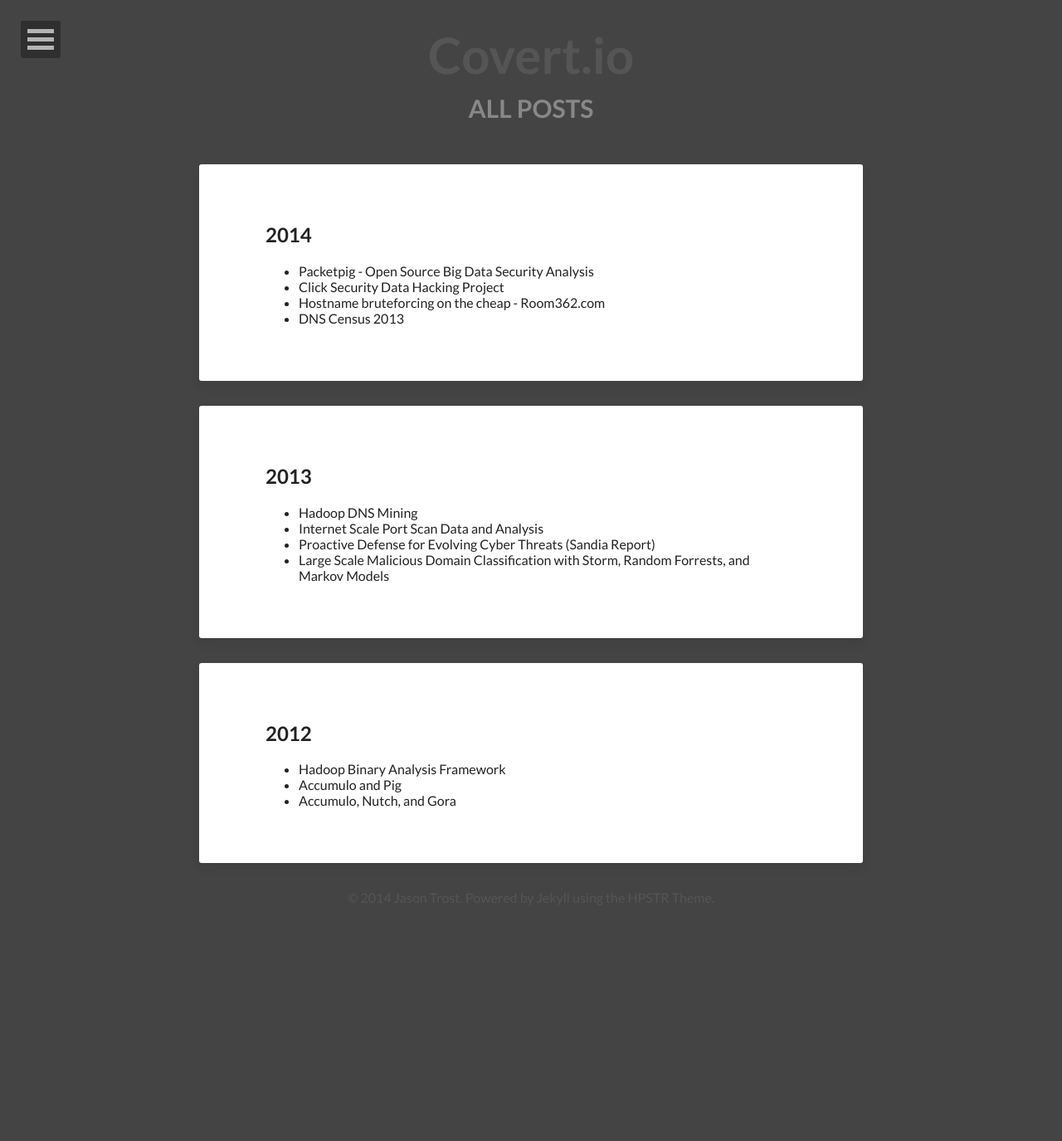
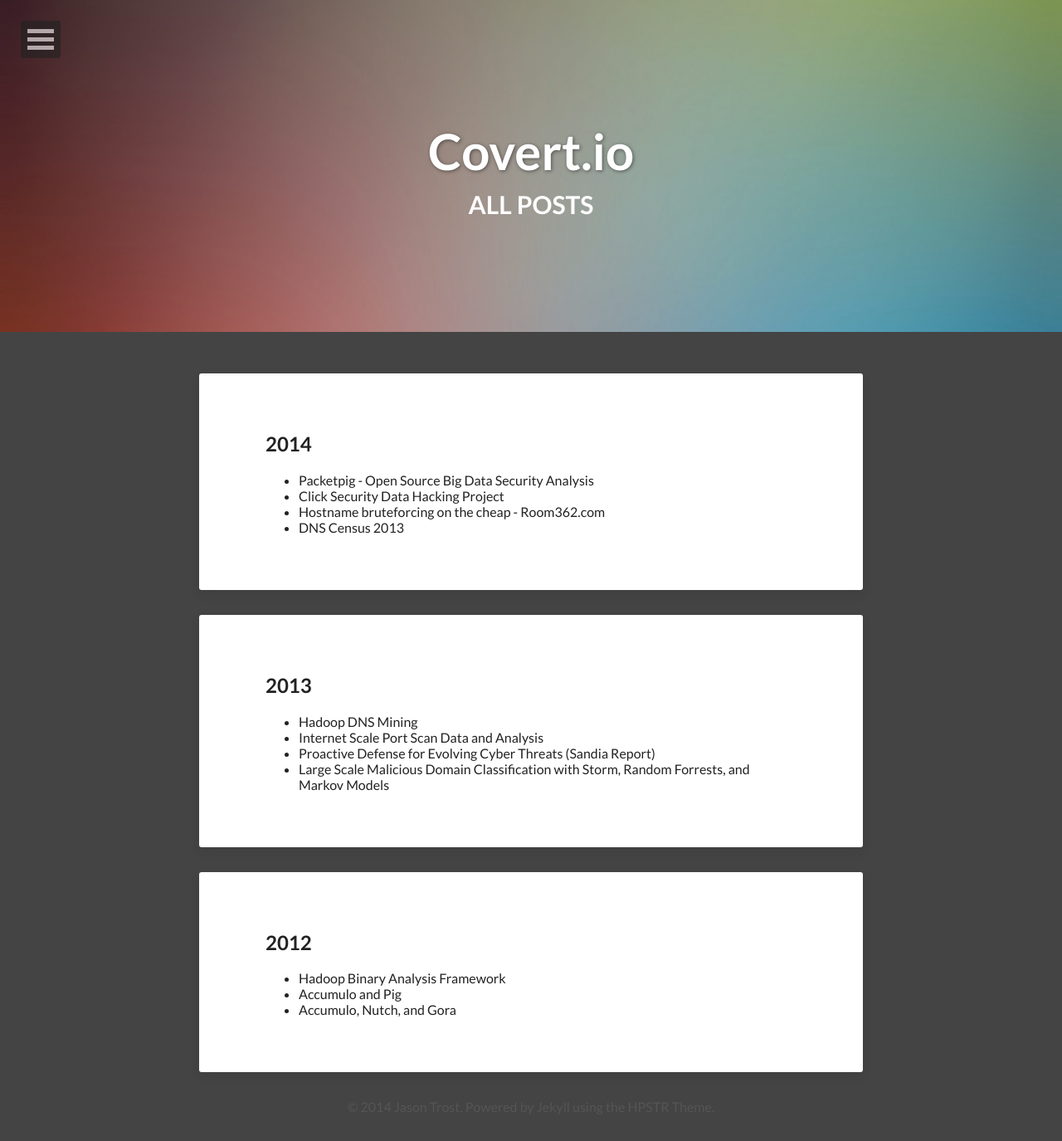
Before and after one commit to covert-labs/covert-labs.github.io, a Jekyll site: the page built from posts.html, in a window 1280 px wide. Shown: the whole page at 83% size. Built offline with Jekyll 4.4.1, drawn with Linux system fonts in a browser that asks for light colours; nearby versions of some CDN libraries; before the commit the page ends 1123 px from its top, so only the background shows below that.

Commit message:
added _drafts; added a header imeage to the posts page

```diff
--- a/posts.html
+++ b/posts.html
@@ -3,6 +3,8 @@
 permalink: /posts/
 title: All Posts
 description: "An archive of posts."
+image:
+  feature: abstract-3.jpg
 ---
 
 {% for post in site.posts %}
```
Also changed, not shown: 1 other file.
